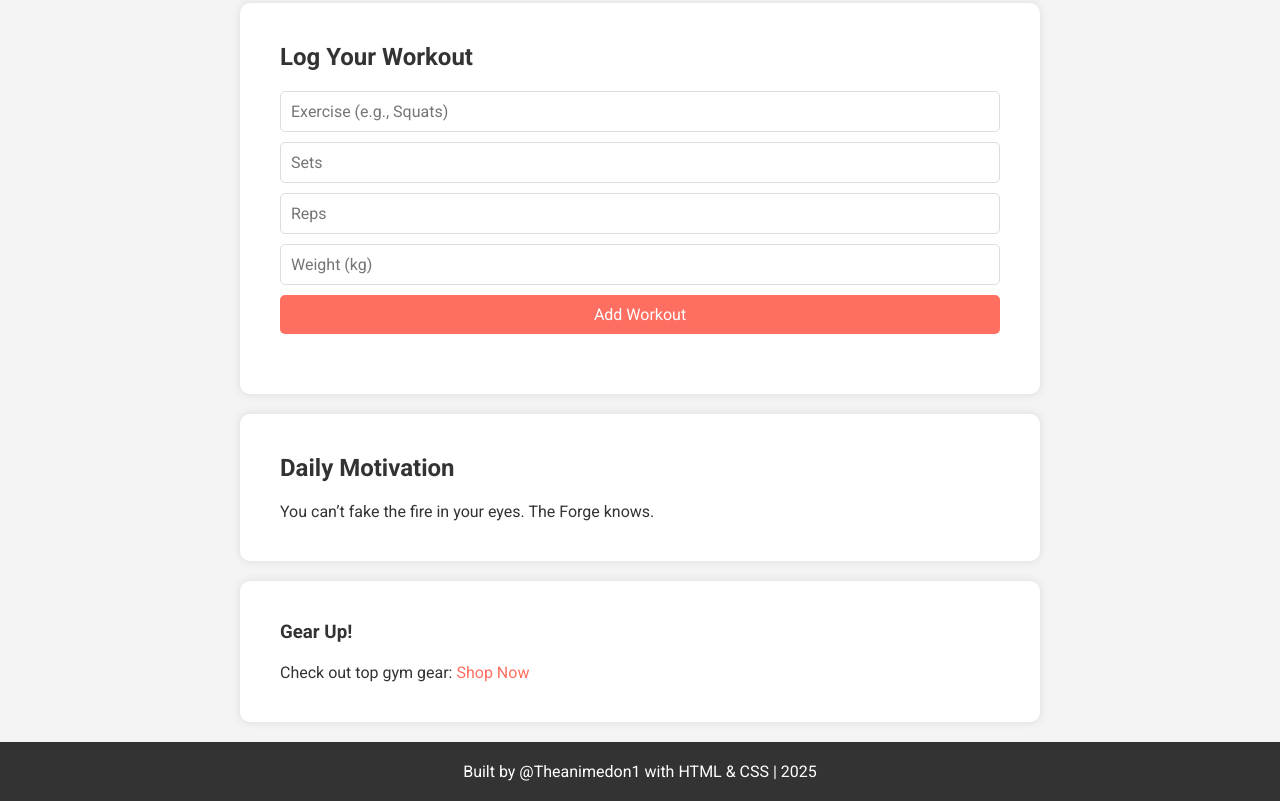
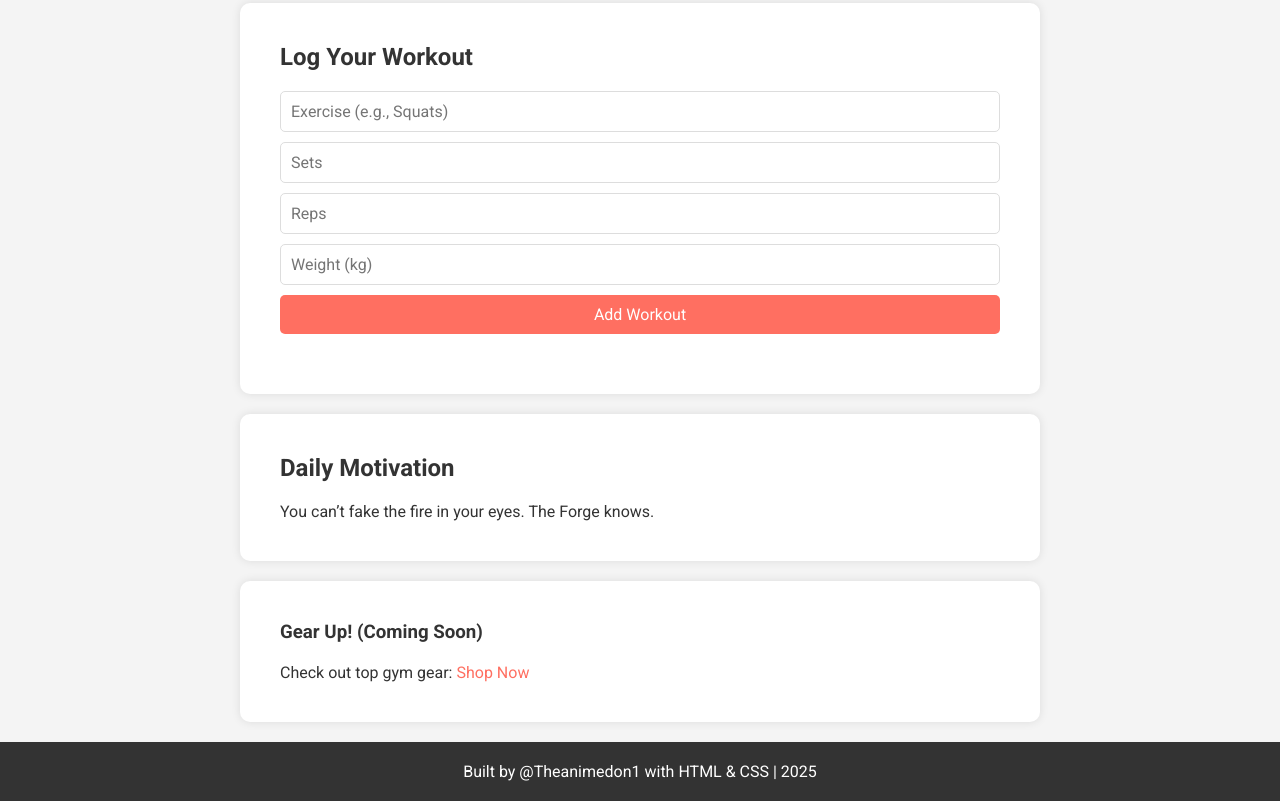
Before and after one commit to GordonsForge/Gym-tracker, a plain HTML site: page index.html in a window 1280 px wide. Shown: the part 417-1218 px from the top of the page. Drawn offline with Linux system fonts and the light colour scheme.

Commit message:
Added two words to h3 under aside class

```diff
--- a/index.html
+++ b/index.html
@@ -36,7 +36,7 @@
 
     <!-- Affiliate Section: Your CPA links go here -->
     <aside class="affiliate">
-        <h3>Gear Up!</h3>
+        <h3>Gear Up! (Coming Soon)</h3>
         <p>Check out top gym gear: <a href="[Your-CPA-Link]" target="_blank">Shop Now</a></p> <!-- Replace with Jumia/Amazon link -->
     </aside>
 
```
